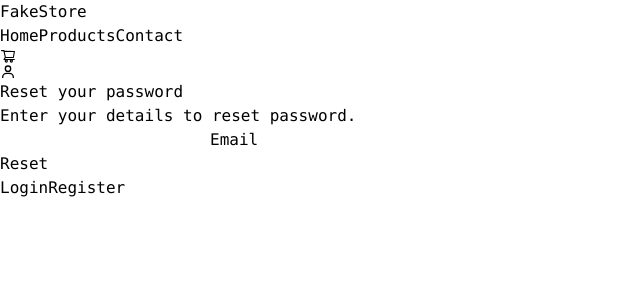
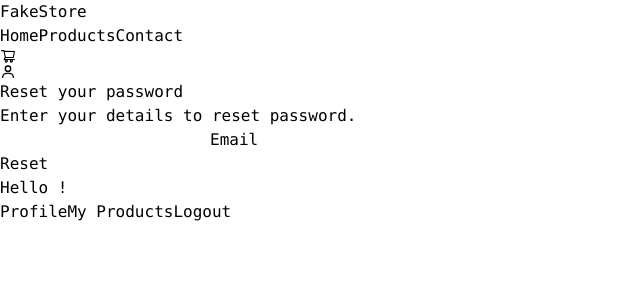
Before and after one commit to jaqubowsky/shopping-app-v2, a React (Vite) app: page /login/reset-password in a window 1280 px wide. Both pictures are taken after a click on the button 640 px from the left and 72 px from the top of the page. Shown: the top 300 px of the page, without its empty margins (0-640 px from the left). Built offline with nearby package versions, Linux system fonts and the light colour scheme; no server answers; what @material-tailwind/react would draw is missing.

Commit message:
Add navigation to MyProducts

```diff
--- a/src/pages/Login/UserOptionsModal.tsx
+++ b/src/pages/Login/UserOptionsModal.tsx
@@ -25,8 +25,9 @@ function UserOptionsModal({
 
   const { showBoundary } = useErrorBoundary();
 
-  const { user } = useLoginStatus();
-  const isLoggedIn = user ? true : false;
+  const { userData } = useLoginStatus();
+
+  const isLoggedIn = userData?.user === null ? false : true;
 
   const navigate = useNavigate();
 
@@ -58,7 +59,7 @@ function UserOptionsModal({
             onClick={(e) => e.stopPropagation()}
           >
             {isLoggedIn ? (
-              <h1 className="mb-6">Hello {user?.username}!</h1>
+              <h1 className="mb-6">Hello {userData?.user.username}!</h1>
             ) : null}
             <ul className="flex flex-col gap-6">
               {!isLoggedIn ? (
@@ -77,6 +78,11 @@ function UserOptionsModal({
                 </NavLink>
               ) : null}
               {isLoggedIn ? (
+                <NavLink onClick={toggleLoginDropdown} to="profile/my-products">
+                  My Products
+                </NavLink>
+              ) : null}
+              {isLoggedIn ? (
                 <NavLink to="." onClick={onPromise(logOutUser)}>
                   Logout
                 </NavLink>
```
